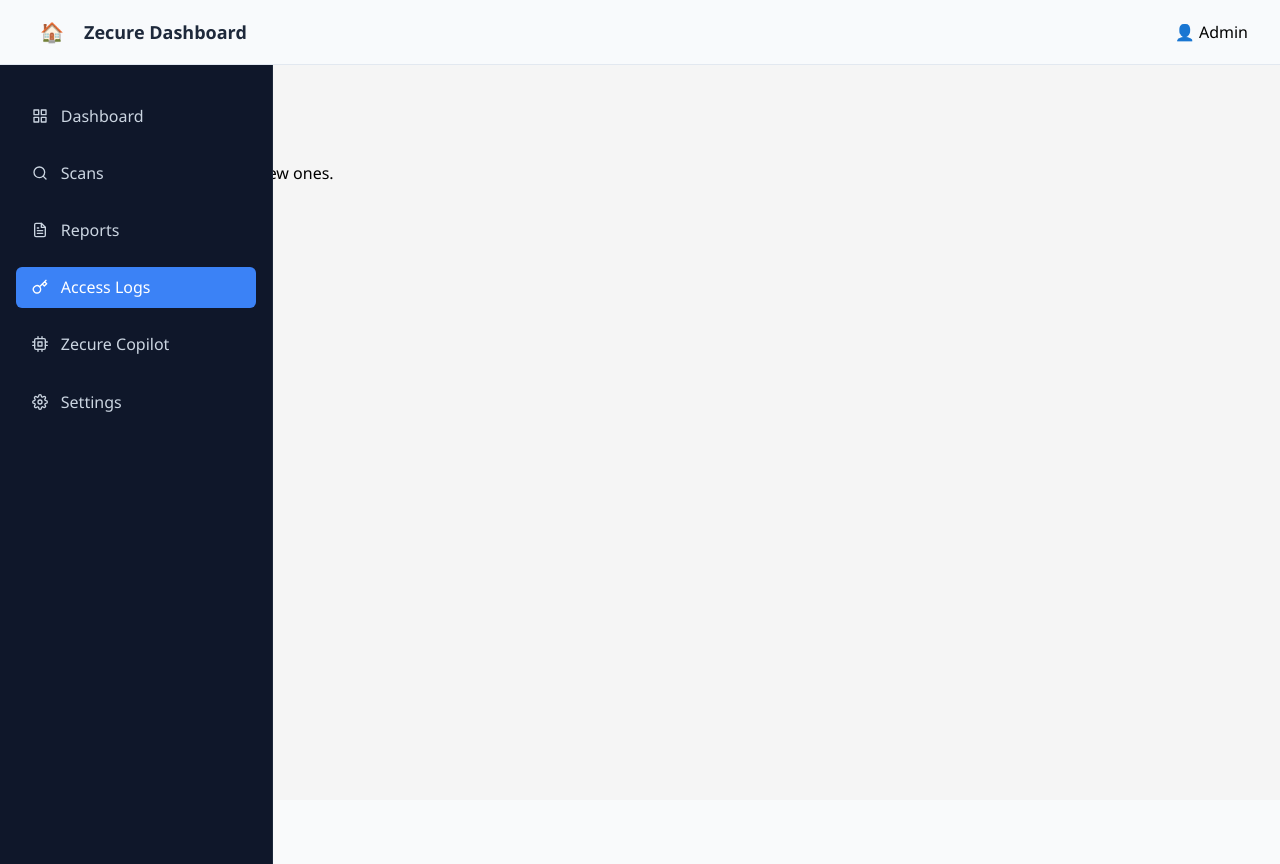
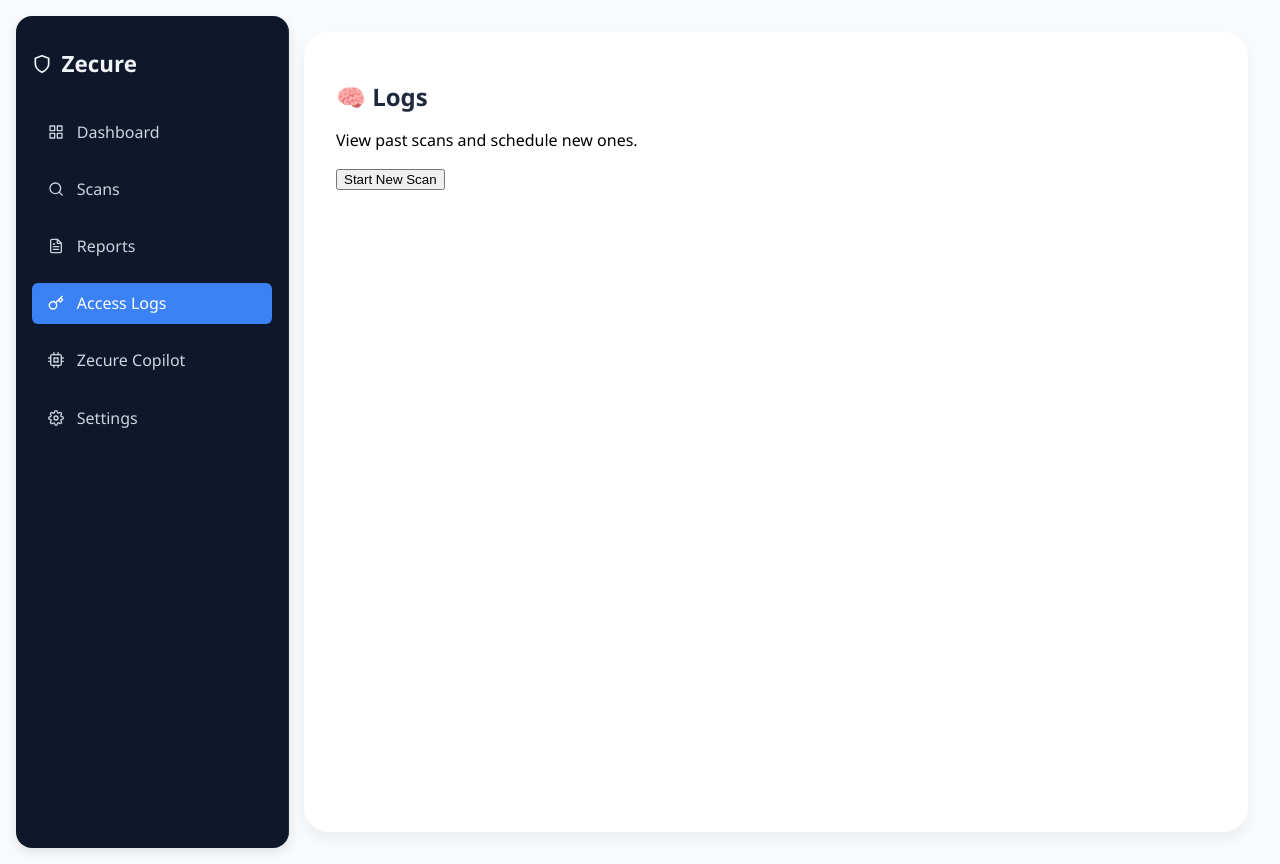
Before and after one commit to KiyaanTechLabs/Zecure, a Next.js app in the folder zecure-ui/: page /dashboard/logs in a window 1280 px wide. Before the commit the page ends 800 px from the top, so only its background shows below. Built offline with nearby package versions, Linux system fonts and the light colour scheme.

Commit message:
Dashboard UI edits

```diff
--- a/zecure-ui/src/app/dashboard/layout.tsx
+++ b/zecure-ui/src/app/dashboard/layout.tsx
@@ -1,15 +1,15 @@
 // app/dashboard/layout.tsx
+"use client";
 import Sidebar from '@/components/Sidebar';
-import Navbar from '@/components/Navbar';
 import '@/styles/globals.scss';
+import styles from '@/styles/Dashboard.module.scss';
 
 export default function DashboardLayout({ children }: { children: React.ReactNode }) {
   return (
-    <div className="dashboardLayout">
+    <div className={styles.dashboard}>
       <Sidebar />
-      <div className="dashboardMain">
-        <Navbar />
-        <div className="dashboardContent">{children}</div>
+      <div className={styles.main}>
+        <div className={styles.content}>{children}</div>
       </div>
     </div>
   );
--- a/zecure-ui/src/components/Navbar.tsx
+++ /dev/null
@@ -1,20 +0,0 @@
-"use client";
-
-import styles from "@/styles/Navbar.module.scss";
-import { useRouter } from 'next/navigation';
-
-export default function Navbar() {
-  const router = useRouter();
-
-  return (
-    <div className={styles.navbar}>
-      <div className={styles.navbarTitle}>
-        <button onClick={() => router.push('/')} className={styles.homeButton}>
-          🏠
-        </button>
-        Zecure Dashboard
-      </div>
-      <div className={styles.navbarRight}>👤 Admin</div>
-    </div>
-  );
-}
--- a/zecure-ui/src/styles/Dashboard.module.scss
+++ b/zecure-ui/src/styles/Dashboard.module.scss
@@ -32,3 +32,25 @@
     transform: scale(1.02);
   }
 }
+
+.dashboard {
+  display: flex;
+  height: 100vh;
+}
+
+.main {
+  margin-left: 272px; // 240px sidebar + 16px gap + extra buffer
+  flex: 1;
+  display: flex;
+  flex-direction: column;
+  min-height: 100vh;
+  padding: 2rem;
+}
+
+.content {
+  background-color: var(--bg-main, #ffffff);
+  border-radius: 24px;
+  box-shadow: 0 6px 14px rgba(0, 0, 0, 0.06);
+  padding: 2rem;
+  min-height: calc(100vh - 4rem);
+}
--- a/zecure-ui/src/styles/Sidebar.module.scss
+++ b/zecure-ui/src/styles/Sidebar.module.scss
@@ -1,44 +1,6 @@
 // styles/Sidebar.module.scss
 .sidebar {
-  height: 100vh;
-  width: 240px;
-  background-color: #0f172a;
-  color: #ffffff;
-  padding: 2rem 1rem;
-  display: flex;
-  flex-direction: column;
-  justify-content: flex-start;
-}
-
-.logo {
-  font-size: 1.5rem;
-  font-weight: bold;
-  margin-bottom: 2rem;
-}
-
-.navList {
-  list-style: none;
-  padding: 0;
-  margin: 0;
-}
-
-.navItem {
-  margin-bottom: 1.2rem;
-}
-
-.navLink {
-  text-decoration: none;
-  color: #cbd5e1;
-  font-weight: 500;
-  transition: 0.2s;
-
-  &:hover {
-    color: #ffffff;
-  }
-}
-// styles/Sidebar.module.scss
-.sidebar {
-  height: 100vh;
+  height: calc(100vh - 2rem);
   width: 240px;
   background-color: var(--bg-sidebar, #0f172a);
   color: var(--text-sidebar, #e2e8f0);
@@ -48,9 +10,11 @@
   justify-content: flex-start;
   border-right: 1px solid var(--border-color, #1e293b);
   position: fixed;
-  top: 0;
-  left: 0;
+  top: 1rem;
+  left: 1rem;
   z-index: 50;
+  border-radius: 16px;
+  box-shadow: 0 4px 12px rgba(0, 0, 0, 0.1);
 }
 
 .logo {
```
